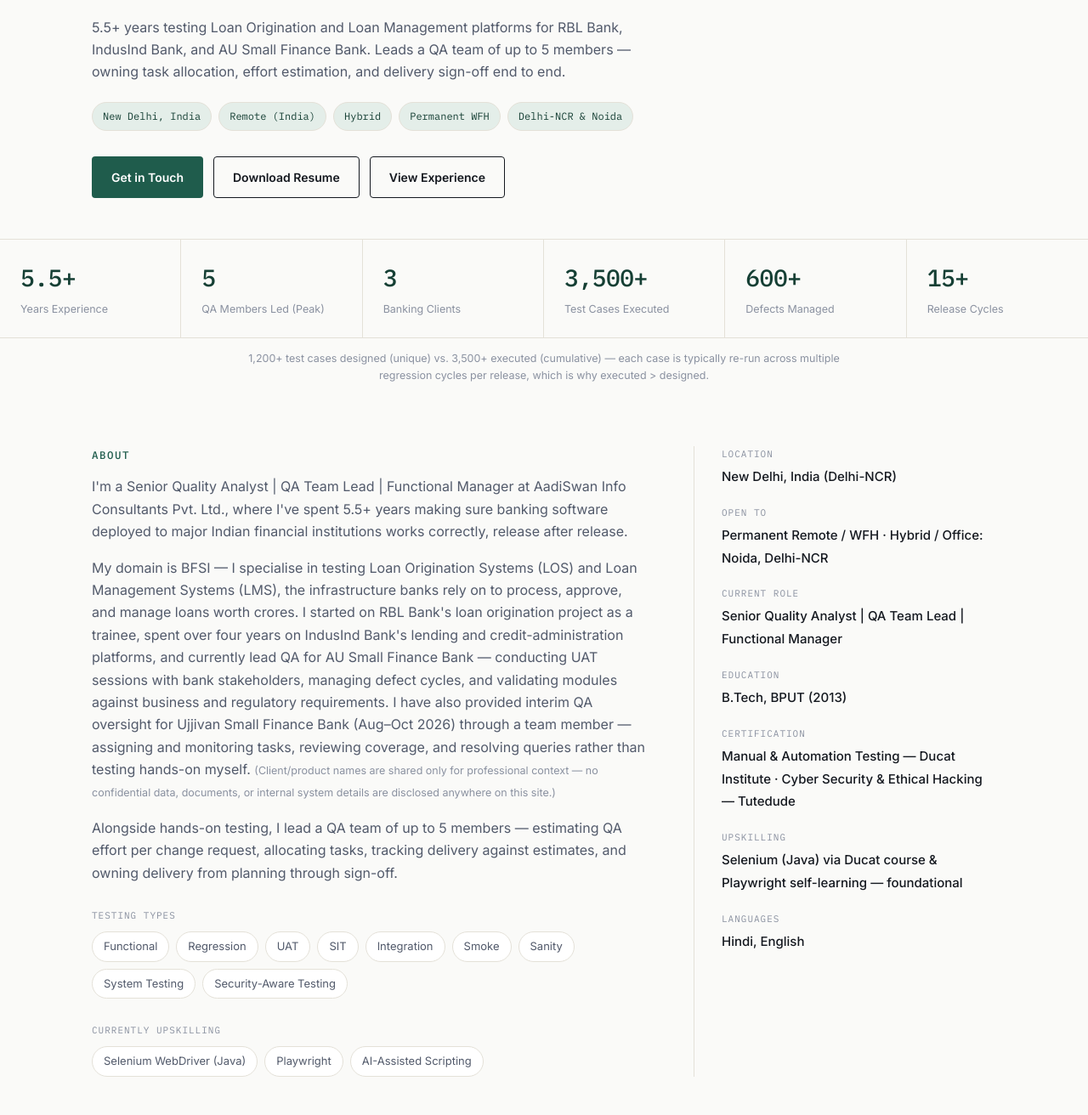
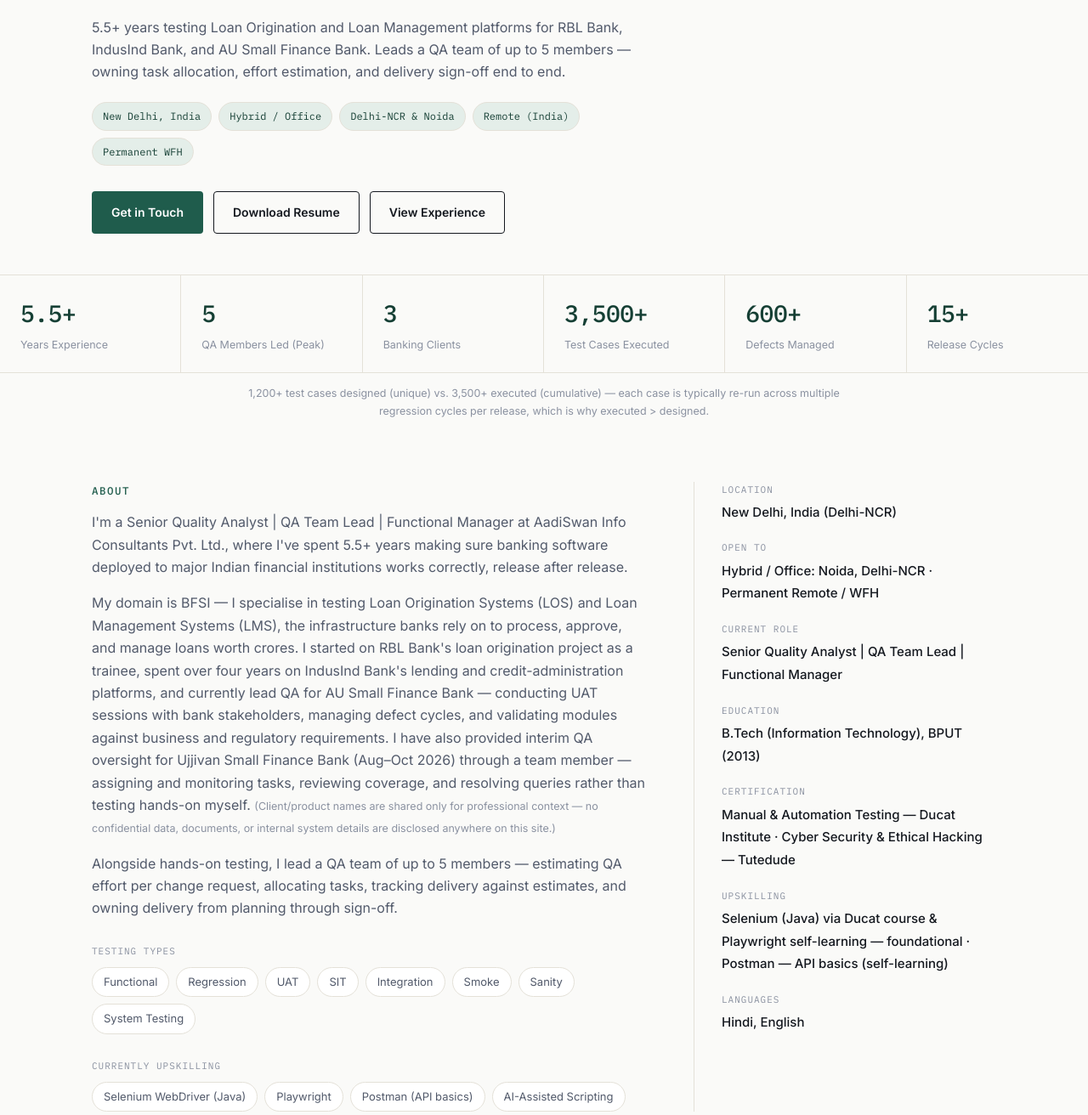
Before and after one commit to qa-folio/kumaargourav, a plain HTML site: page index.html in a window 1280 px wide. Shown: the part 362-1674 px from the top of the page at 85% size. Drawn offline with Linux system fonts and the light colour scheme.

Commit message:
Add files via upload

```diff
--- a/index.html
+++ b/index.html
@@ -205,10 +205,10 @@
       <p class="hero-desc">5.5+ years testing Loan Origination and Loan Management platforms for RBL Bank, IndusInd Bank, and AU Small Finance Bank. Leads a QA team of up to 5 members — owning task allocation, effort estimation, and delivery sign-off end to end.</p>
       <div class="loc-badges">
         <span class="loc-badge">New Delhi, India</span>
+        <span class="loc-badge">Hybrid / Office</span>
+        <span class="loc-badge">Delhi-NCR &amp; Noida</span>
         <span class="loc-badge">Remote (India)</span>
-        <span class="loc-badge">Hybrid</span>
         <span class="loc-badge">Permanent WFH</span>
-        <span class="loc-badge">Delhi-NCR &amp; Noida</span>
       </div>
       <div class="hero-ctas">
         <a class="btn btn-solid" href="mailto:work.kumargourav@gmail.com">Get in Touch</a>
@@ -236,20 +236,20 @@
         <p>Alongside hands-on testing, I lead a QA team of up to 5 members — estimating QA effort per change request, allocating tasks, tracking delivery against estimates, and owning delivery from planning through sign-off.</p>
         <div class="chipwrap">
           <span class="chip-label">Testing Types</span>
-          <div class="chips"><span class="chip">Functional</span><span class="chip">Regression</span><span class="chip">UAT</span><span class="chip">SIT</span><span class="chip">Integration</span><span class="chip">Smoke</span><span class="chip">Sanity</span><span class="chip">System Testing</span><span class="chip">Security-Aware Testing</span></div>
+          <div class="chips"><span class="chip">Functional</span><span class="chip">Regression</span><span class="chip">UAT</span><span class="chip">SIT</span><span class="chip">Integration</span><span class="chip">Smoke</span><span class="chip">Sanity</span><span class="chip">System Testing</span></div>
         </div>
         <div class="chipwrap">
           <span class="chip-label">Currently Upskilling</span>
-          <div class="chips"><span class="chip">Selenium WebDriver (Java)</span><span class="chip">Playwright</span><span class="chip">AI-Assisted Scripting</span></div>
+          <div class="chips"><span class="chip">Selenium WebDriver (Java)</span><span class="chip">Playwright</span><span class="chip">Postman (API basics)</span><span class="chip">AI-Assisted Scripting</span></div>
         </div>
       </div>
       <div class="about-side">
         <div class="fact"><span class="fact-label">Location</span><span class="fact-val">New Delhi, India (Delhi-NCR)</span></div>
-        <div class="fact"><span class="fact-label">Open To</span><span class="fact-val">Permanent Remote / WFH · Hybrid / Office: Noida, Delhi-NCR</span></div>
+        <div class="fact"><span class="fact-label">Open To</span><span class="fact-val">Hybrid / Office: Noida, Delhi-NCR · Permanent Remote / WFH</span></div>
         <div class="fact"><span class="fact-label">Current Role</span><span class="fact-val">Senior Quality Analyst | QA Team Lead | Functional Manager</span></div>
-        <div class="fact"><span class="fact-label">Education</span><span class="fact-val">B.Tech, BPUT (2013)</span></div>
+        <div class="fact"><span class="fact-label">Education</span><span class="fact-val">B.Tech (Information Technology), BPUT (2013)</span></div>
         <div class="fact"><span class="fact-label">Certification</span><span class="fact-val">Manual &amp; Automation Testing — Ducat Institute · Cyber Security &amp; Ethical Hacking — Tutedude</span></div>
-        <div class="fact"><span class="fact-label">Upskilling</span><span class="fact-val">Selenium (Java) via Ducat course &amp; Playwright self-learning — foundational</span></div>
+        <div class="fact"><span class="fact-label">Upskilling</span><span class="fact-val">Selenium (Java) via Ducat course &amp; Playwright self-learning — foundational · Postman — API basics (self-learning)</span></div>
         <div class="fact"><span class="fact-label">Languages</span><span class="fact-val">Hindi, English</span></div>
       </div>
     </div>
```
Also changed, not shown: 1 other file.
